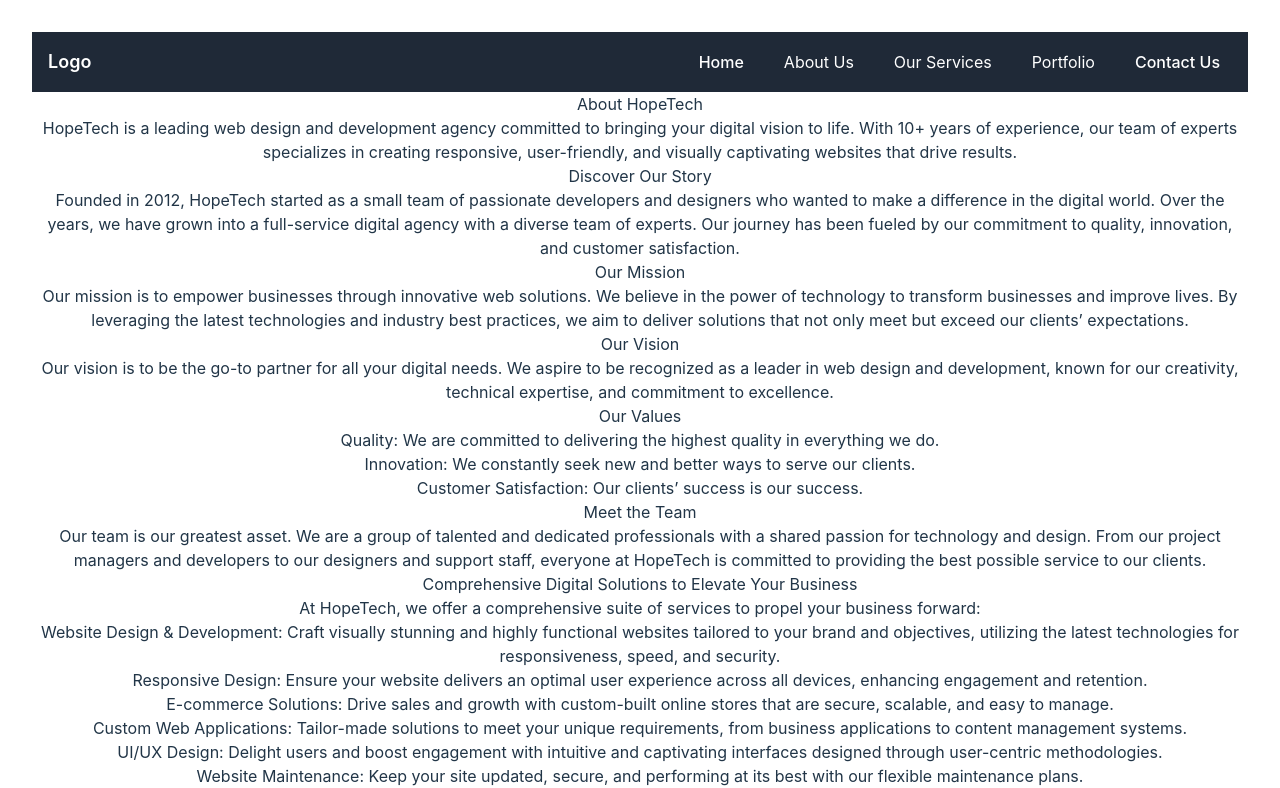
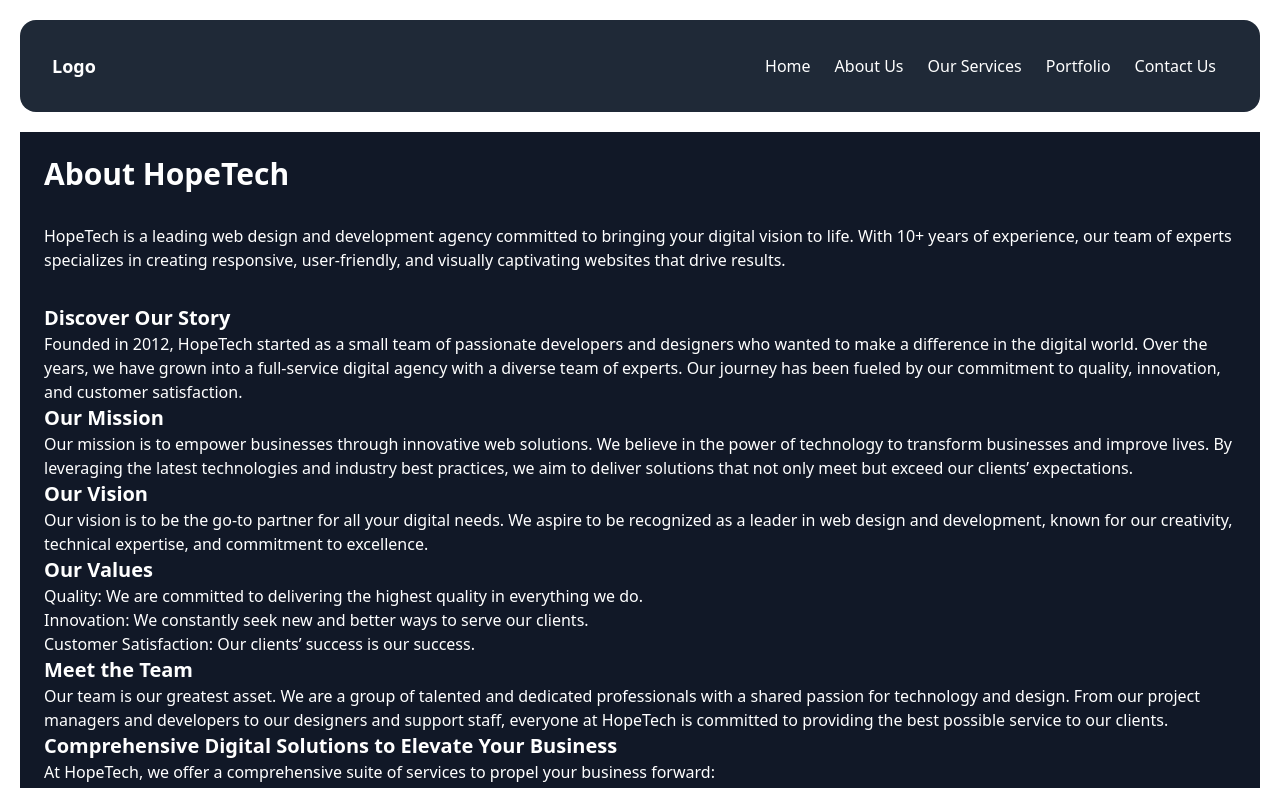
Before and after one commit to winny52/HopeTech, a React (Vite) app: page /about in a window 1280 px wide. Shown: the top 788 px of the page. Built offline with nearby package versions, Linux system fonts and the light colour scheme.

Commit message:
first layout

```diff
--- a/package.json
+++ b/package.json
@@ -4,6 +4,7 @@
   "version": "0.0.0",
   "type": "module",
   "scripts": {
+    "start": "react-scripts start",
     "dev": "vite",
     "build": "vite build",
     "lint": "eslint . --ext js,jsx --report-unused-disable-directives --max-warnings 0",
--- a/src/App.css
+++ b/src/App.css
@@ -4,8 +4,11 @@
 
 
 
+body{
 
-#root {
+  padding: 20px;
+}
+/* #root {
   max-width: 1280px;
   margin: 0 auto;
   padding: 2rem;
@@ -46,4 +49,4 @@
 
 .read-the-docs {
   color: #888;
-}
+} */
--- a/src/components/AboutPage.jsx
+++ b/src/components/AboutPage.jsx
@@ -2,60 +2,60 @@ import React from 'react';
 
 function AboutPage() {
   return (
-    <div className="about-page">
+    <div className="about-page bg-gray-900 text-white p-6">
       <div className="container">
-        <h2>About HopeTech</h2>
-        <p>HopeTech is a leading web design and development agency committed to bringing your digital vision to life. With 10+ years of experience, our team of experts specializes in creating responsive, user-friendly, and visually captivating websites that drive results.</p>
+        <h2 className='text-3xl font-semibold mb-8'>About HopeTech</h2>
+        <p className='mb-8'>HopeTech is a leading web design and development agency committed to bringing your digital vision to life. With 10+ years of experience, our team of experts specializes in creating responsive, user-friendly, and visually captivating websites that drive results.</p>
 
         <div className="story-section">
-          <h3>Discover Our Story</h3>
+          <h3 className='text-xl font-semibold'>Discover Our Story</h3>
           <p>
             Founded in 2012, HopeTech started as a small team of passionate developers and designers who wanted to make a difference in the digital world. Over the years, we have grown into a full-service digital agency with a diverse team of experts. Our journey has been fueled by our commitment to quality, innovation, and customer satisfaction.
           </p>
         </div>
 
         <div className="mission-section">
-          <h3>Our Mission</h3>
+          <h3 className="text-xl font-semibold">Our Mission</h3>
           <p>
             Our mission is to empower businesses through innovative web solutions. We believe in the power of technology to transform businesses and improve lives. By leveraging the latest technologies and industry best practices, we aim to deliver solutions that not only meet but exceed our clients’ expectations.
           </p>
         </div>
 
         <div className="vision-section">
-          <h3>Our Vision</h3>
+          <h3 className="text-xl font-semibold">Our Vision</h3>
           <p>
             Our vision is to be the go-to partner for all your digital needs. We aspire to be recognized as a leader in web design and development, known for our creativity, technical expertise, and commitment to excellence.
           </p>
         </div>
 
         <div className="values-section">
-          <h3>Our Values</h3>
+          <h3 className="text-xl font-semibold">Our Values</h3>
           <ul>
-            <li>Quality: We are committed to delivering the highest quality in everything we do.</li>
-            <li>Innovation: We constantly seek new and better ways to serve our clients.</li>
-            <li>Customer Satisfaction: Our clients’ success is our success.</li>
+            <li className="flex"><h4>Quality</h4>: We are committed to delivering the highest quality in everything we do.</li>
+            <li className="flex"><h4>Innovation</h4>: We constantly seek new and better ways to serve our clients.</li>
+            <li className="flex"><h4>Customer Satisfaction</h4>: Our clients’ success is our success.</li>
           </ul>
         </div>
 
         <div className="team-section">
-          <h3>Meet the Team</h3>
+          <h3 className="text-xl font-semibold">Meet the Team</h3>
           <p>Our team is our greatest asset. We are a group of talented and dedicated professionals with a shared passion for technology and design. From our project managers and developers to our designers and support staff, everyone at HopeTech is committed to providing the best possible service to our clients.</p>
           {/* Add team photos and office environment visuals here */}
         </div>
 
         <div className="comprehensive-solutions">
-          <h3>Comprehensive Digital Solutions to Elevate Your Business</h3>
+          <h3 className="text-xl font-semibold">Comprehensive Digital Solutions to Elevate Your Business</h3>
           <p>At HopeTech, we offer a comprehensive suite of services to propel your business forward:</p>
           <ul>
-            <li>Website Design & Development: Craft visually stunning and highly functional websites tailored to your brand and objectives, utilizing the latest technologies for responsiveness, speed, and security.</li>
-            <li>Responsive Design: Ensure your website delivers an optimal user experience across all devices, enhancing engagement and retention.</li>
-            <li>E-commerce Solutions: Drive sales and growth with custom-built online stores that are secure, scalable, and easy to manage.</li>
-            <li>Custom Web Applications: Tailor-made solutions to meet your unique requirements, from business applications to content management systems.</li>
-            <li>UI/UX Design: Delight users and boost engagement with intuitive and captivating interfaces designed through user-centric methodologies.</li>
-            <li>Website Maintenance: Keep your site updated, secure, and performing at its best with our flexible maintenance plans.</li>
-            <li>SEO Services: Improve your online visibility and attract more leads with comprehensive SEO strategies, including keyword research and on-page optimization.</li>
-            <li>Content Creation: Elevate your brand with high-quality, engaging content across various channels, from website copy to social media.</li>
-            <li>PPC Advertising: Drive targeted traffic and maximize ROI with expertly managed pay-per-click campaigns.</li>
+            <li className="flex"><h4>Website Design & Development</h4>: Craft visually stunning and highly functional websites tailored to your brand and objectives, utilizing the latest technologies for responsiveness, speed, and security.</li>
+            <li className="flex"><h4>Responsive Design</h4>: Ensure your website delivers an optimal user experience across all devices, enhancing engagement and retention.</li>
+            <li className="flex"><h4>E-commerce Solutions</h4>: Drive sales and growth with custom-built online stores that are secure, scalable, and easy to manage.</li>
+            <li className="flex"><h4>Custom Web Applications</h4>: Tailor-made solutions to meet your unique requirements, from business applications to content management systems.</li>
+            <li className="flex"><h4>UI/UX Design</h4>: Delight users and boost engagement with intuitive and captivating interfaces designed through user-centric methodologies.</li>
+            <li className="flex"><h4>Website Maintenance</h4>: Keep your site updated, secure, and performing at its best with our flexible maintenance plans.</li>
+            <li className="flex"><h4>SEO Services</h4>: Improve your online visibility and attract more leads with comprehensive SEO strategies, including keyword research and on-page optimization.</li>
+            <li className="flex"><h4>Content Creation</h4>: Elevate your brand with high-quality, engaging content across various channels, from website copy to social media.</li>
+            <li className="flex"><h4>PPC Advertising</h4>: Drive targeted traffic and maximize ROI with expertly managed pay-per-click campaigns.</li>
           </ul>
         </div>
 
--- a/src/components/Navbar.jsx
+++ b/src/components/Navbar.jsx
@@ -9,15 +9,15 @@ const Navbar = () => {
   };
 
   return (
-    <nav className="bg-gray-800 p-4">
-      <div className="container mx-auto flex justify-between items-center">
+    <nav className="bg-gray-800 p-8 mb-5  rounded-2xl">
+      <div className="container mx-aut0 flex justify-between items-center">
         <span className="text-white font-semibold text-lg">Logo</span>
         <button className="text-white text-xl md:hidden" onClick={toggleNavbar}>
           {isOpen ? 'Close' : 'Menu'}
         </button>
-        <ul className={`md:flex md:items-center space-x-4 ${isOpen ? 'block' : 'hidden'}`}>
-          <li className="relative group">
-            <Link to="/" className="text-white hover:bg-gray-700 px-3 py-2 rounded">
+        <ul className={`md:flex md:items-center space-7 ${isOpen ? 'block' : 'hidden'}`}>
+          <li className=" ">
+            <Link to="/" className="text-white hover:bg-gray-700 px-3 py-2 rounded ">
               Home
             </Link>
           </li>
--- a/src/components/OurProcess.jsx
+++ b/src/components/OurProcess.jsx
@@ -2,7 +2,7 @@ import React from 'react';
 
 const OurProcess  =() => {
   return (
-    <div className="container mx-auto p-6">
+    <div className="container mx-auto p-6 rounded-2xl">
       <h2 className="text-3xl font-bold mb-6">Our Process: A Seamless Journey from Concept to Launch</h2>
       <div className="grid grid-cols-1 md:grid-cols-2 lg:grid-cols-3 gap-6">
         <div className="bg-gray-100 p-4 rounded-lg">
--- a/src/components/ServicesPage.jsx
+++ b/src/components/ServicesPage.jsx
@@ -1,7 +1,7 @@
 import React from 'react';
 
 const ServicesPage = () => {  return (
-    <div className="bg-gray-900 text-white">
+    <div className="bg-gray-900 text-white p-4 rounded-2xl">
       <div className="container mx-auto py-12">
         <h2 className="text-3xl font-semibold mb-8">Our Services</h2>
         <p className="mb-8">At HopeTech, we offer a wide range of services designed to help you achieve your business goals. Whether you’re looking to build a new website from scratch, revamp your existing site, or develop custom web applications, we have the expertise and experience to deliver top-notch solutions tailored to your needs.</p>
--- a/src/components/Solutions.jsx
+++ b/src/components/Solutions.jsx
@@ -3,7 +3,7 @@ import React from "react";
 
 const Solutions = () => {
     return (
-        <div>
+        <div className="rounded-2xl">
             <p>Solutions</p>
         </div>
     )
--- a/src/components/Testimonials.jsx
+++ b/src/components/Testimonials.jsx
@@ -31,7 +31,7 @@ const testimonials = [
 
 const Testimonials = () => {
   return (
-    <div className="bg-gray-900 text-white py-16">
+    <div className="bg-gray-900 text-white py-16 rounded-2xl">
       <div className="container mx-auto px-4">
         <h2 className="text-4xl font-bold text-center mb-8">What Our Clients Say</h2>
         <p className="text-center mb-12">Our clients are our biggest advocates, and their success is our greatest reward. We are proud to share some of the feedback we’ve received from our clients. These testimonials highlight our commitment to quality, customer satisfaction, and delivering results.</p>
--- a/src/components/WhyChooseUs.jsx
+++ b/src/components/WhyChooseUs.jsx
@@ -2,7 +2,7 @@ import React from 'react';
 
 function WhyChooseUs() {
   return (
-    <div className="bg-gray-900 text-white">
+    <div className="bg-gray-900 text-white rounded-2xl">
       <div className="container mx-auto py-12">
         <h2 className="text-3xl font-semibold mb-8">Why Choose HopeTech?</h2>
         <p className="mb-8">Choosing the right partner for your web design and development needs is crucial to the success of your project. At HopeTech, we understand that you have many options, and we strive to stand out from the competition by offering unparalleled service, expertise, and results.</p>
--- a/src/index.css
+++ b/src/index.css
@@ -1,10 +1,10 @@
-@tailwind base;
-@tailwind components;
-@tailwind utilities;
+
+@import 'tailwindcss/base';
+@import 'tailwindcss/components';
+@import 'tailwindcss/utilities';
 
 
-
-:root {
+/* :root {
   font-family: Inter, system-ui, Avenir, Helvetica, Arial, sans-serif;
   line-height: 1.5;
   font-weight: 400;
@@ -71,4 +71,4 @@ button:focus-visible {
   button {
     background-color: #f9f9f9;
   }
-}
+} */
```
Also changed, not shown: src/App.jsx (+6 -4 lines), src/components/HeroSection.jsx (+40 -9 lines), 1 other file (tests, documents, lock files or other folders).
